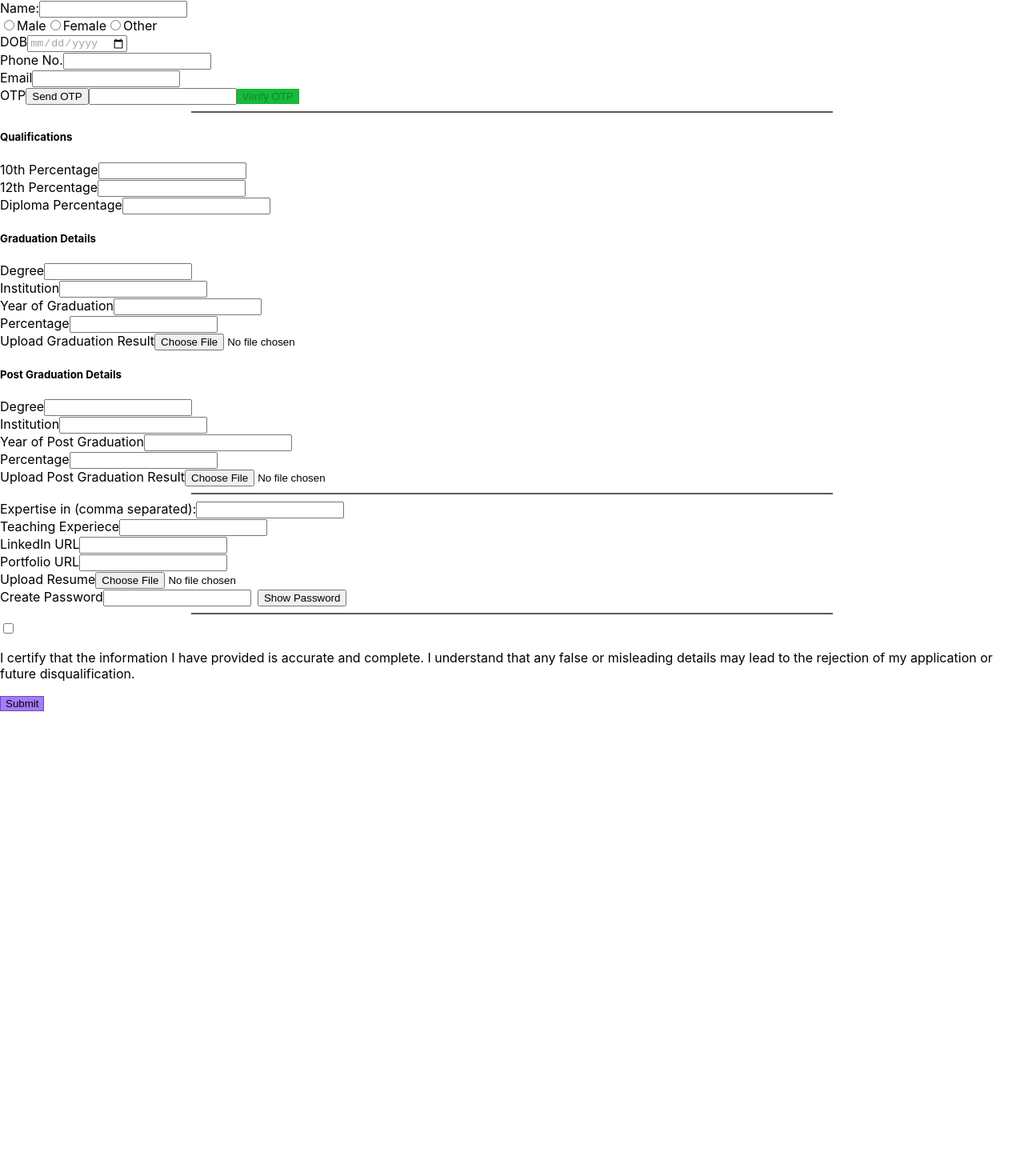
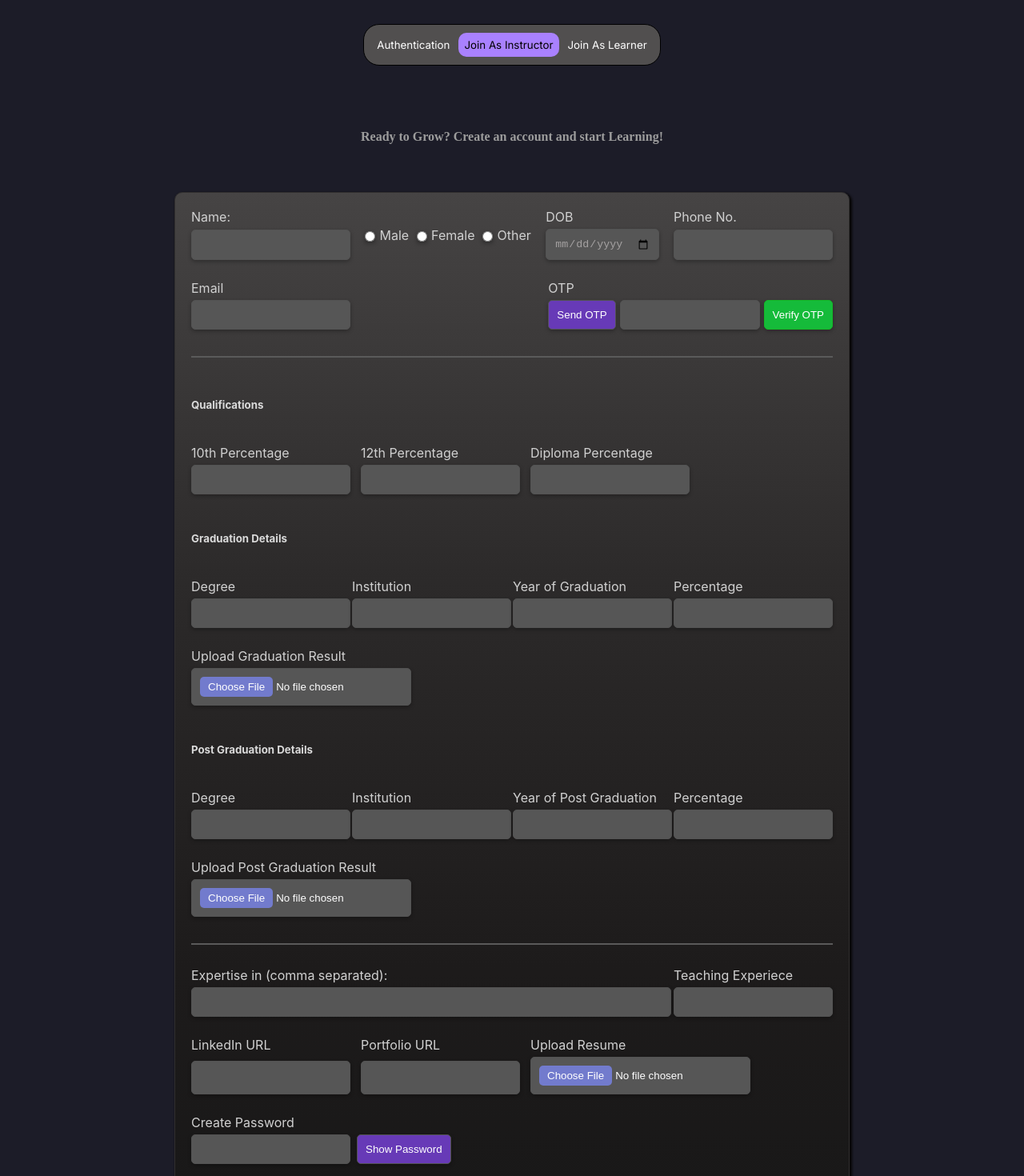
Before and after one commit to KhileshThakur/learnit-frontend, a React (Create React App) app: page /register-instructor in a window 1280 px wide. Shown: the top 1470 px of the page at 80% size. Before the commit the page ends 889 px from the top, so only its background shows below. Built offline with nearby package versions, Linux system fonts and the light colour scheme; no server answers; a web font is replaced by a local one.

Commit message:
Khilesh Thakur

```diff
--- a/src/Auth/JoinAsInstructor.css
+++ b/src/Auth/JoinAsInstructor.css
@@ -1,6 +1,6 @@
 .instructor-container {
     margin: 30px 0 100px 0;
-    background: linear-gradient(180deg, #464444, #2c2a2a, #161616);
+    background: linear-gradient(180deg, #464444, #2c2a2a, #1d1b1b, #161616);
     padding: 20px;
     border-radius: 10px;
     box-sizing: border-box;
@@ -9,7 +9,7 @@
 }
 .instructor-container form {
     display: grid;
-    gap: 10px;
+    row-gap: 20px;
 }
 .instructor-container .row {
     display: flex;
@@ -21,11 +21,12 @@
 .instructor-container .radio-group {
     display: flex;
     align-items: center;
-    gap: 5px;
+    gap: 10px;
 }
 .instructor-container .row-email {
     display: flex;
     gap: 20px;
+    justify-content: space-between;
 }
 .instructor-container input, .instructor-container select, .instructor-container button {
     padding: 10px;
@@ -38,11 +39,12 @@
     box-sizing: border-box;
     outline: none;
 }
-.instructor-container label{
+.instructor-container label {
     color: #d1d1d1;
+    display: flex;
+    gap: 5px;
 }
 .instructor-container .subheading {
-    margin: 20px 0;
     color: #dadada;
 }
 .instructor-container .row-qualification, .instructor-container .row-links, .instructor-container .row-check{
@@ -73,3 +75,16 @@
     width: 30px;
     box-shadow: none;
 }
+.instructor-container #otp {
+    width: 175px;
+}
+.instructor-container .button-container {
+    display: flex;
+    gap: 5px;
+}
+.instructor-container .sent-otp-btn {
+    background: #673AB7;
+}
+.instructor-container .row-password button {
+    background: #673AB7;
+}
--- a/src/Auth/JoinAsInstructor.js
+++ b/src/Auth/JoinAsInstructor.js
@@ -1,11 +1,15 @@
 import React, { useState } from 'react';
+import { useNavigate } from 'react-router-dom';
 import axios from 'axios';
 import { ToastContainer, toast } from 'react-toastify';
 import 'react-toastify/dist/ReactToastify.css';
+import AuthHeader from '../Auth/AuthHeader'
+import './JoinAsInstructor.css'
 
 const JoinAsInstructor = () => {
 
     const backenduri = process.env.REACT_APP_BACKEND;
+    const navigate = useNavigate();
 
     const [otp, setOtp] = useState('');
     const [isOtpSent, setIsOtpSent] = useState(false);
@@ -124,9 +128,11 @@ const JoinAsInstructor = () => {
                         'Content-Type': 'multipart/form-data',
                     },
                 });
-                alert('User details submitted successfully!');
+                toast.success('Details Submitted successfully!', {
+                    onClose: () => navigate('/auth')
+                });
             } catch (error) {
-                console.error('Error submitting user details:', error);
+                toast.err('Something Went Wrong');
             }
         }
         else {
@@ -135,13 +141,19 @@ const JoinAsInstructor = () => {
     };
 
     return (
-        <React.Fragment>
+        <div className="full-page">
+            <AuthHeader />
+            <h4 className="subtitle">Ready to Grow? Create an account and start Learning!</h4>
+            <div className="instructor-container">
                 <form onSubmit={handleSubmit}>
-                <div>
+                    <div className="row">
+                        <div className="column">
                             <label>Name:</label>
                             <input type="text" value={name} onChange={(e) => setName(e.target.value)} required />
                         </div>
+
                         <div className="column">
+                            <div className="radio-group">
                                 <label>
                                     <input
                                         type="radio"
@@ -176,6 +188,8 @@ const JoinAsInstructor = () => {
                                     Other
                                 </label>
                             </div>
+                        </div>
+
                         <div className="column">
                             <label htmlFor="dob">DOB</label>
                             <input type="date" id="dob" name="dob" value={dob} onChange={(e) => setDob(e.target.value)} required />
@@ -184,7 +198,7 @@ const JoinAsInstructor = () => {
                             <label htmlFor="phone">Phone No.</label>
                             <input type="number" id="phone" name="phone" value={phone} onChange={(e) => setPhone(e.target.value)} required />
                         </div>
-
+                    </div>
                     <div className="row-email">
                         <div className="column">
                             <label htmlFor="email">Email</label>
@@ -192,6 +206,7 @@ const JoinAsInstructor = () => {
                         </div>
                         <div className="column">
                             <label htmlFor="otp">OTP</label>
+                            <div className="button-container">
                                 <button type="button" className="sent-otp-btn" onClick={sendOtp} disabled={loading}>
                                     Send OTP
                                 </button>
@@ -199,6 +214,7 @@ const JoinAsInstructor = () => {
                                 <button type="button" className="verify-btn" onClick={verifyOtp} disabled={loading || !isOtpSent}>
                                     Verify OTP
                                 </button>
+                            </div>
                         </div>
                     </div>
                     <hr className="separation-line" />
@@ -272,16 +288,17 @@ const JoinAsInstructor = () => {
                         </div>
                     </div>
                     <hr className="separation-line" />
-                <div>
-                    <label>Expertise in (comma separated):</label>
-                    <input type="text" value={expertise} onChange={(e) => setExpertise(e.target.value)} required />
+                    <div className="row">
+                        <div className="column">
+                            <label htmlFor="expertise">Expertise in (comma separated):</label>
+                            <input type="text" name="expertise" id="expertise" value={expertise} onChange={(e) => setExpertise(e.target.value)} required />
                         </div>
 
                         <div className="column">
                             <label htmlFor="teachexp">Teaching Experiece</label>
                             <input type="number" id="teachexp" name="teachexp" value={teachexp} onChange={(e) => setTeachexp(e.target.value)} required />
                         </div>
-
+                    </div>
                     <div className="row-links">
                         <div className="column">
                             <label htmlFor="linkedin">LinkedIn URL</label>
@@ -296,8 +313,10 @@ const JoinAsInstructor = () => {
                             <input type="file" name="resume" id="resume" required accept="application/pdf" onChange={(e) => setResumeFile(e.target.files[0])} />
                         </div>
                     </div>
+                    <div className="column">
+
+                        <label htmlFor="password">Create Password</label>
                         <div className="row-password">
-                    <label htmlFor="password">Create Password</label>
                             <input
                                 type={showPassword ? "text" : "password"}
                                 id="password"
@@ -305,6 +324,7 @@ const JoinAsInstructor = () => {
                                 onChange={(e) => setPassword(e.target.value)}
                                 required
                             />
+
                             <button
                                 type="button"
                                 onClick={togglePasswordVisibility}
@@ -313,16 +333,23 @@ const JoinAsInstructor = () => {
                                 {showPassword ? "Hide" : "Show"} Password
                             </button>
                         </div>
+                    </div>
                     <hr className="separation-line" />
                     <div className="row-check">
                         <input type="checkbox" name="terms" id="terms" required />
                         <p>I certify that the information I have provided is accurate and complete. I understand that any false or misleading details may lead to the rejection of my application or future disqualification.</p>
                     </div>
 
-                <button type="submit">Submit</button>
+                    <div className="row">
+                        <button type="submit">Generate Account</button>
+                    </div>
                 </form>
                 <ToastContainer />
-        </React.Fragment>
+            </div >
+        </div >
+
+
+
     );
 };
 
--- a/src/Auth/JoinAsLearner.css
+++ b/src/Auth/JoinAsLearner.css
@@ -49,7 +49,7 @@ input[type="number"]::-webkit-inner-spin-button {
   margin: 0;
 }
 
-.learner-container #email,.learner-container #subjects {
+.learner-container #subjects {
     width: 330px;
 }
 .separation-line {
```
Lines whose indentation alone changed are shown as unchanged.
